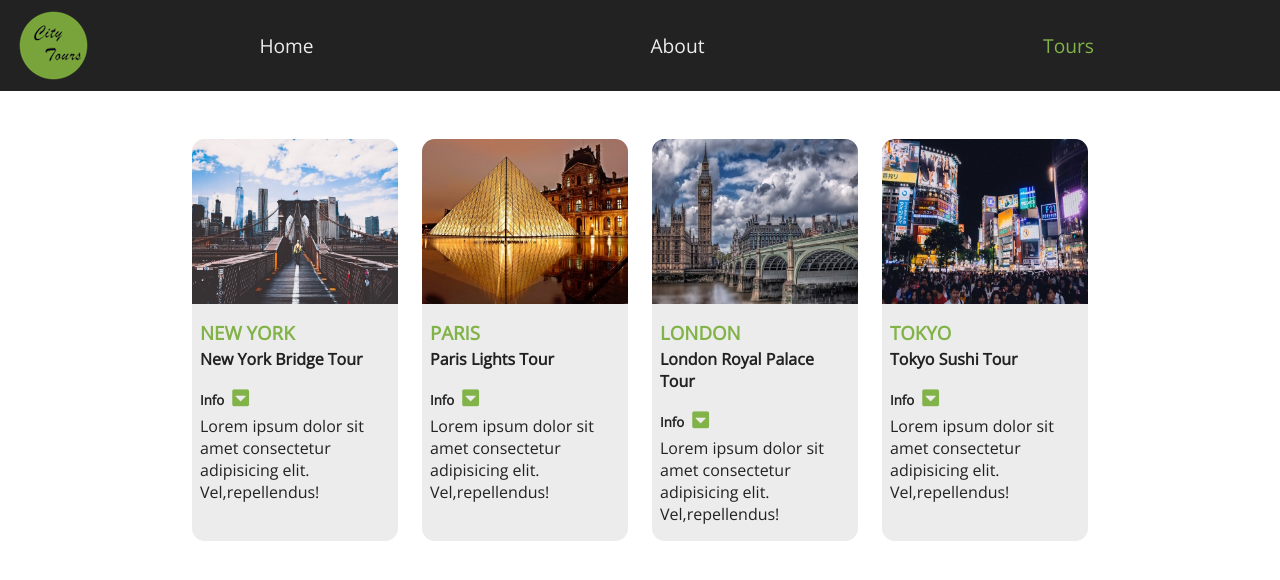
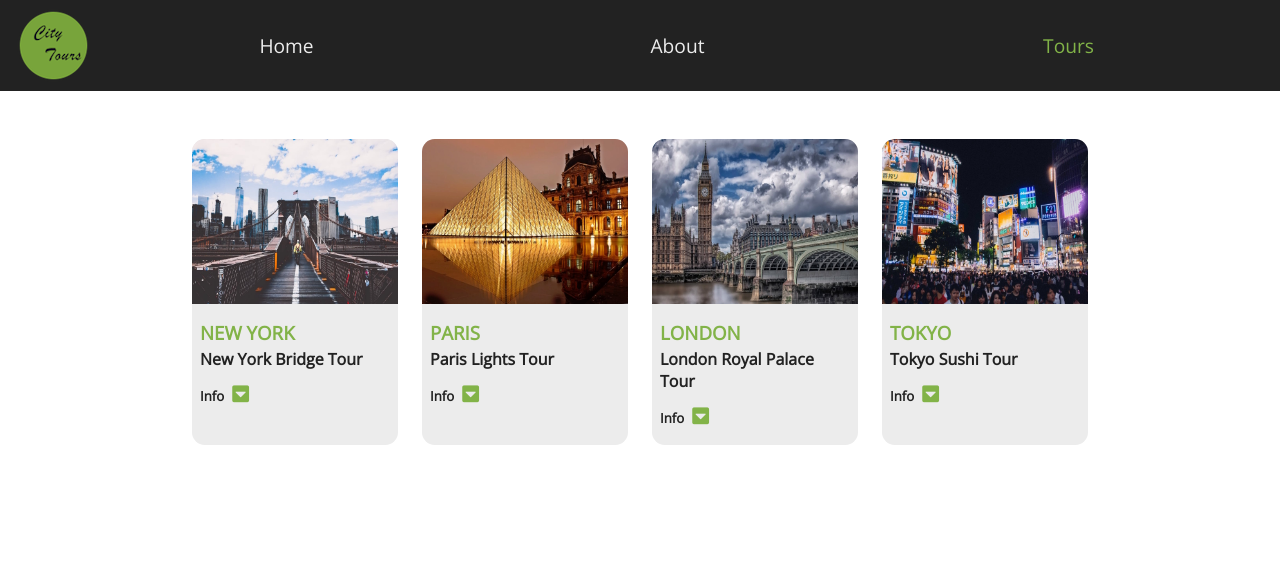
Before and after one commit to Arthur1122/ReactJs-city_tour-app, a React (Create React App) app: page / in a window 1280 px wide. Shown: the top 580 px of the page. Built offline with nearby package versions, Linux system fonts and the light colour scheme.

Commit message:
some chages on info icon

```diff
--- a/src/components/Tour/Tour.js
+++ b/src/components/Tour/Tour.js
@@ -2,6 +2,14 @@ import React, { Component } from "react";
 import "./Tour.scss";
 
 export default class TourList extends Component {
+  state = {
+    showInfo: false
+  };
+
+  //es funkcian showInfon ete false sarkuma true u hakarake
+  handleInfo = () => {
+    this.setState({ showInfo: !this.state.showInfo });
+  };
   render() {
     const { img, city, name, info } = this.props.tour;
     return (
@@ -16,9 +24,12 @@ export default class TourList extends Component {
           <h3>{city}</h3>
           <h4>{name}</h4>
           <h5>
-            info<span className="fas fa-caret-square-down"></span>
+            info
+            <span onClick={this.handleInfo}>
+              <i className="fas fa-caret-square-down"></i>
+            </span>
           </h5>
-          <p>{info}</p>
+          {this.state.showInfo && <p>{info}</p>}
         </div>
       </article>
     );
```
